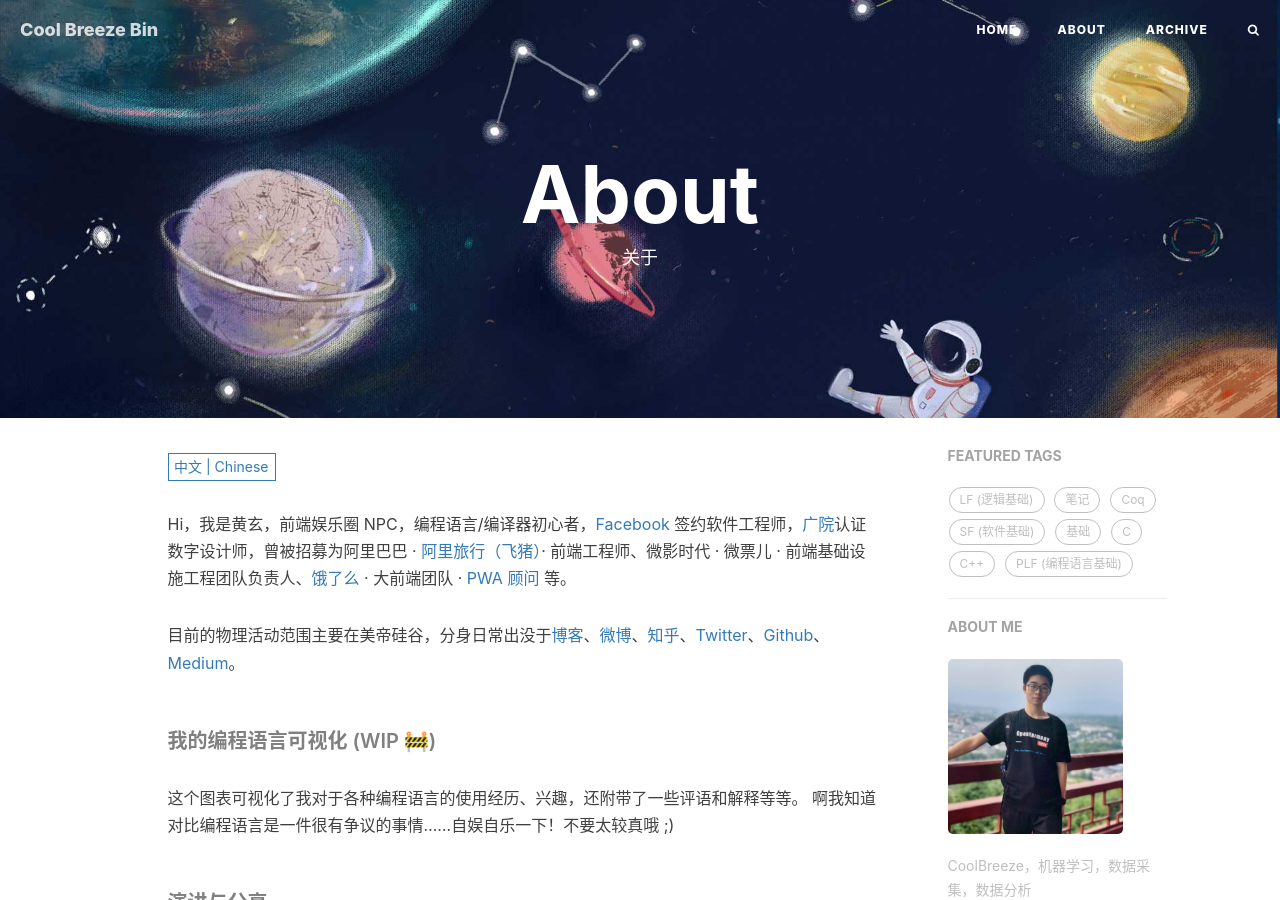
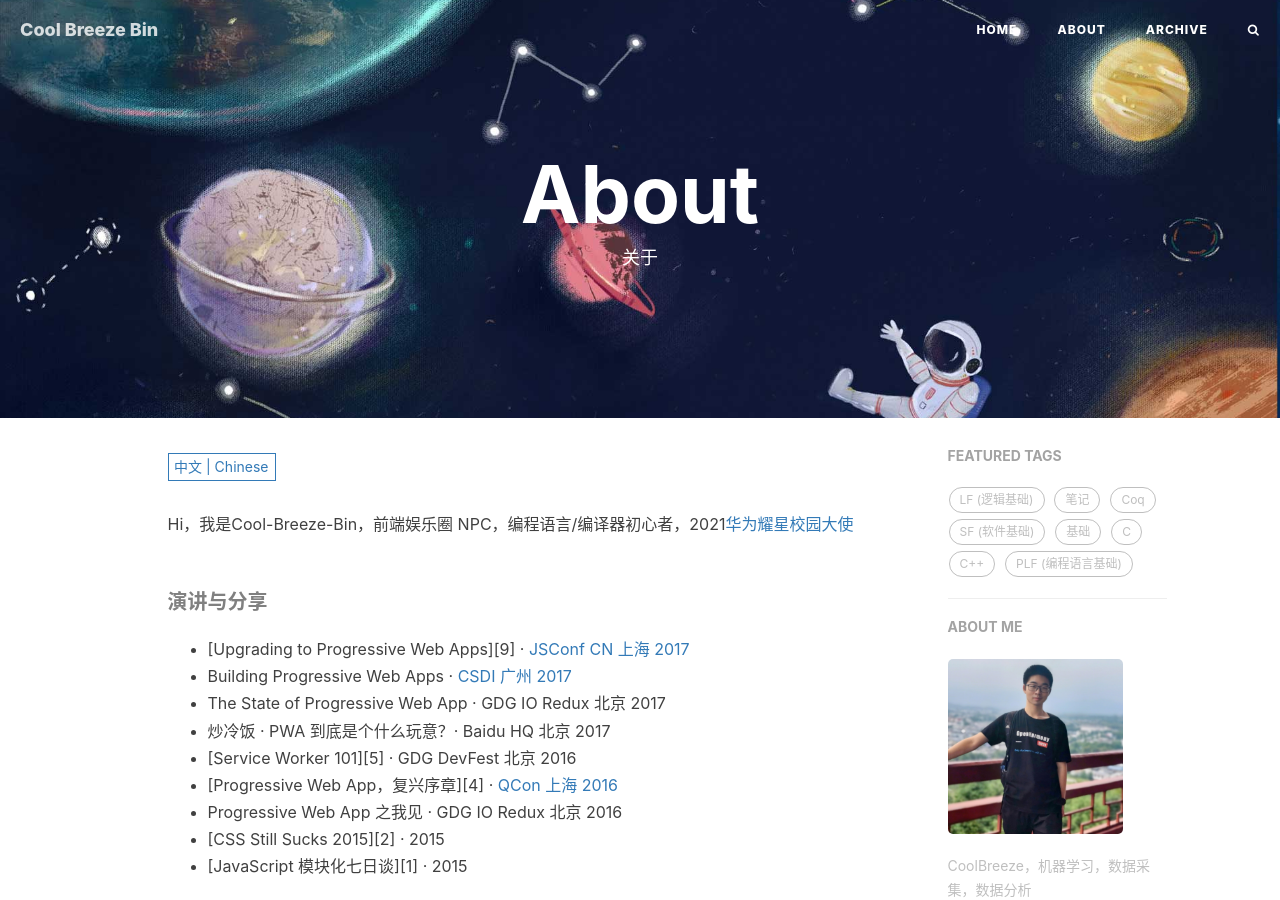
Before and after one commit to Cool-breeze-bin/Cool-breeze-bin.github.io, a Jekyll site: the page built from about.html, in a window 1280 px wide and 900 px high. Built offline with Jekyll 4.4.1, drawn with Linux system fonts in a browser that asks for light colours; nearby versions of some CDN libraries; comment, search, counter and statistics services are not loaded; some of the changed lines change nothing that is shown.

Commit message:
update about

```diff
--- a/_includes/about/en.md
+++ b/_includes/about/en.md
@@ -1,28 +1,18 @@
-Hi, I am _@huxpro_ (Huang, Xuan), an UI/Frontend engineer & designer, accidentally growing into a compiler hacker. My current interests range from programming languages theory and implementation in general (compiler, type system, type-based formal verification, virtual machine, runtime systems, garbage collection) to software engineering in the tech industry (client-side web/mobile app development, server-side backend, user interface and UX, developer infrastructure and DX).
+Hi，我是Cool-Breeze-Bin，前端娱乐圈 NPC，编程语言/编译器初心者，2021[华为耀星校园大使](https://developer.huawei.com/consumer/cn/programs/hsd)
 
-I'm currently working on the [Hermes JavaScript Engine](https://hermesengine.dev/) at [Facebook](http://facebook.com/). I was also involved in some of the [Facebook Reality Labs](https://tech.fb.com/ar-vr/) and the [ReasonML](https://reasonml.github.io/) (now [ReScript](https://rescript-lang.org/)) efforts. I'm also passionated about [React](https://reactjs.org/) and [React Native](https://reactnative.dev/).
+##### 演讲与分享
 
-In the past, I worked on [Alitrip (Fliggy)](https://www.alitrip.com/) mobile and web apps under the [Alibaba Group](https://en.wikipedia.org/wiki/Alibaba_Group), found and lead front-end infrastructure team at an unicorn startup company [Beijing Weiying (a.k.a. WePiao, now acquired by Maoyan)](https://www.crunchbase.com/organization/beijing-weiying-technology), and helped [Ele.me (now acquired by Alibaba)](https://en.wikipedia.org/wiki/Ele.me) to upgrade their mobile web site into [the first influential PWA (progressive web app) in China](https://medium.com/elemefe/upgrading-ele-me-to-progressive-web-app-2a446832e509).
+- [Upgrading to Progressive Web Apps][9] · [JSConf CN 上海 2017](http://2017.jsconf.cn/)
+- Building Progressive Web Apps · [CSDI 广州 2017](http://www.csdisummit.com/)
+- The State of Progressive Web App · GDG IO Redux 北京 2017
+- 炒冷饭 · PWA 到底是个什么玩意？· Baidu HQ 北京 2017
+- [Service Worker 101][5] · GDG DevFest 北京 2016
+- [Progressive Web App，复兴序章][4] · [QCon 上海 2016](http://2016.qconshanghai.com/presentation/3111)
+- Progressive Web App 之我见 · GDG IO Redux 北京 2016
+- [CSS Still Sucks 2015][2] · 2015
+- [JavaScript 模块化七日谈][1] · 2015
 
-I studied BA, Digital Media Art at [Communication University of China](https://en.wikipedia.org/wiki/Communication_University_of_China) and MS, Computer Science (with a focus on programming languages) at [Rochester Institute of Technology](https://en.wikipedia.org/wiki/Rochester_Institute_of_Technology).
-
-##### [My PL Spectrum (WIP 🚧)](https://huangxuan.me/2020/05/05/pl-chart/)
-
-I made a chart to visualize my experiences and interests on some of the programming languages. I know. I know this is always contraversial. But it's just something quite self-entertaining to do. So bare with me and have fun reading that!
-
-##### Appearence
-
-- [Upgrading to Progressive Web Apps][9] · [JSConf China Shanghai 2017](http://2017.jsconf.cn/)
-- Building Progressive Web Apps · [CSDI Guangzhou 2017](http://www.csdisummit.com/)
-- The State of Progressive Web App · GDG IO Redux Beijing 2017
-- PWA Rehashing · Baidu HQ Beijing 2017
-- [Service Worker 101][5] · GDG DevFest Beijing 2016
-- [Progressive Web Apps][4] · QCon Shanghai 2016
-- Progressive Web App in my POV · GDG IO Redux Beijing 2016
-- [CSS Still Sucks 2015][2] · 2015
-- [JavaScript Modularization Journey][1] · 2015
-
-[1]: //huangxuan.me/2015/07/09/js-module-7day/
+<!-- [1]: //huangxuan.me/2015/07/09/js-module-7day/
 [2]: //huangxuan.me/2015/12/28/css-sucks-2015/
 [3]: //huangxuan.me/2016/06/05/pwa-in-my-pov/
 [4]: //huangxuan.me/2016/10/20/pwa-qcon2016/
@@ -30,4 +20,4 @@ I made a chart to visualize my experiences and interests on some of the programm
 [6]: https://yanshuo.io/assets/player/?deck=58ac8598b123db0067292f92 "PWA Rehashing"
 [7]: https://yanshuo.io/assets/player/?deck=593ad6fbfe88c2006a0a0d6d "The State of PWA"
 [8]: https://yanshuo.io/assets/player/?deck=594d673d570c357d0698a950 "Building PWA"
-[9]: //huangxuan.me/jsconfcn2017/
+[9]: //huangxuan.me/jsconfcn2017/ -->
--- a/_includes/about/zh.md
+++ b/_includes/about/zh.md
@@ -1,13 +1,4 @@
-Hi，我是黄玄，前端娱乐圈 NPC，编程语言/编译器初心者，[Facebook](https://www.facebook.com/) 签约软件工程师，[广院](https://baike.baidu.com/item/%E4%B8%AD%E5%9B%BD%E4%BC%A0%E5%AA%92%E5%A4%A7%E5%AD%A6)认证数字设计师，曾被招募为阿里巴巴 · [阿里旅行（飞猪）](http://alitrip.com)· 前端工程师、微影时代 · 微票儿 · 前端基础设施工程团队负责人、[饿了么](https://ele.me/) · 大前端团队 · [PWA 顾问](https://medium.com/elemefe/upgrading-ele-me-to-progressive-web-app-2a446832e509) 等。
-
-目前的物理活动范围主要在美帝硅谷，分身日常出没于[博客](https://huangxuan.me)、[微博](https://weibo.com/huxpro)、[知乎](https://www.zhihu.com/people/huxpro/pins/posts)、[Twitter](https://twitter.com/Huxpro/)、[Github](https://github.com/huxpro)、[Medium](https://medium.com/@Huxpro)。
-
-
-##### 我的编程语言可视化 (WIP 🚧)
- <!-- ](https://huangxuan.me/2020/05/05/pl-chart/) -->
-
-这个图表可视化了我对于各种编程语言的使用经历、兴趣，还附带了一些评语和解释等等。 啊我知道对比编程语言是一件很有争议的事情……自娱自乐一下！不要太较真哦 ;)
-
+Hi，我是Cool-Breeze-Bin，前端娱乐圈 NPC，编程语言/编译器初心者，2021[华为耀星校园大使](https://developer.huawei.com/consumer/cn/programs/hsd)
 
 ##### 演讲与分享
 
```
